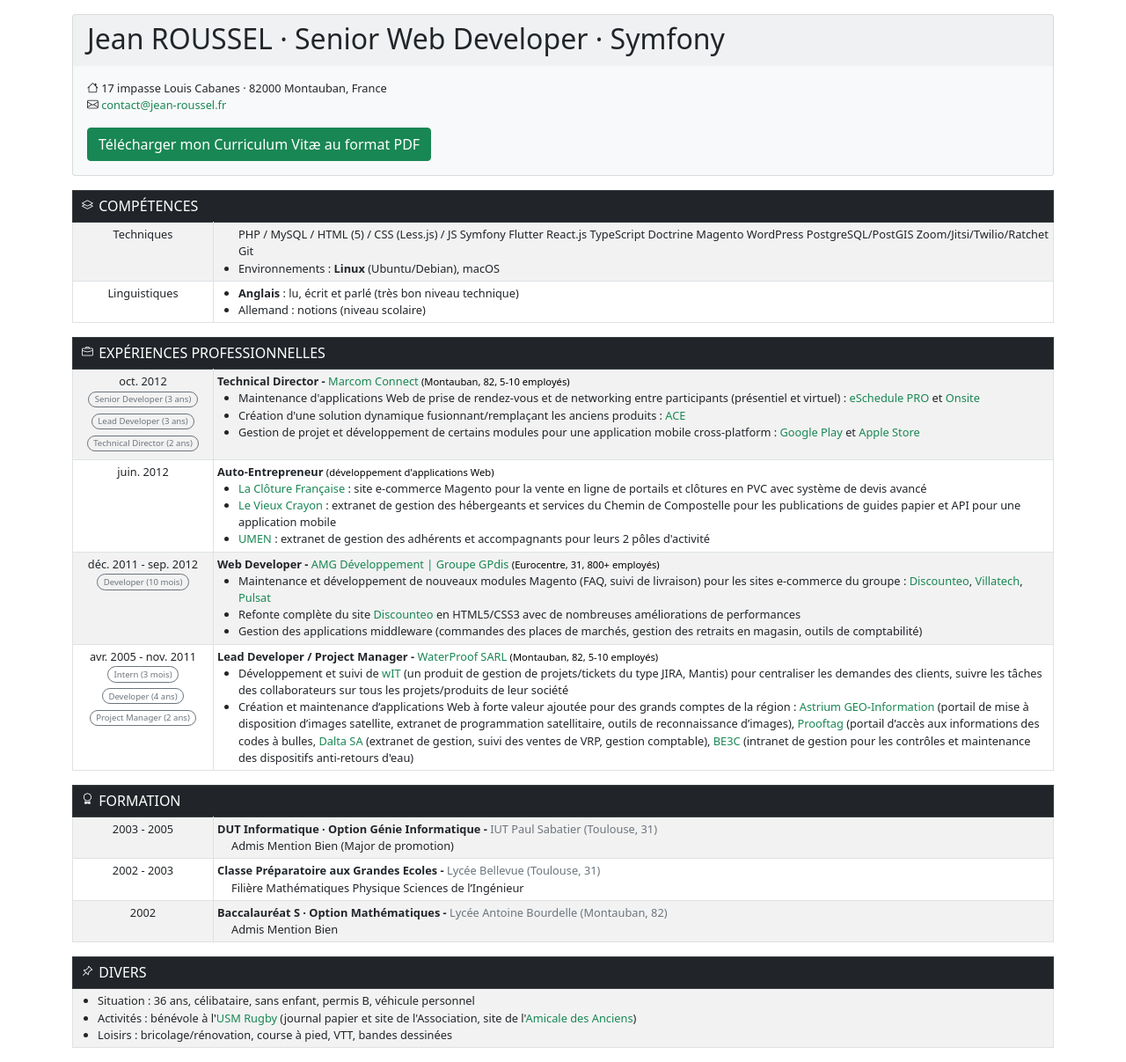
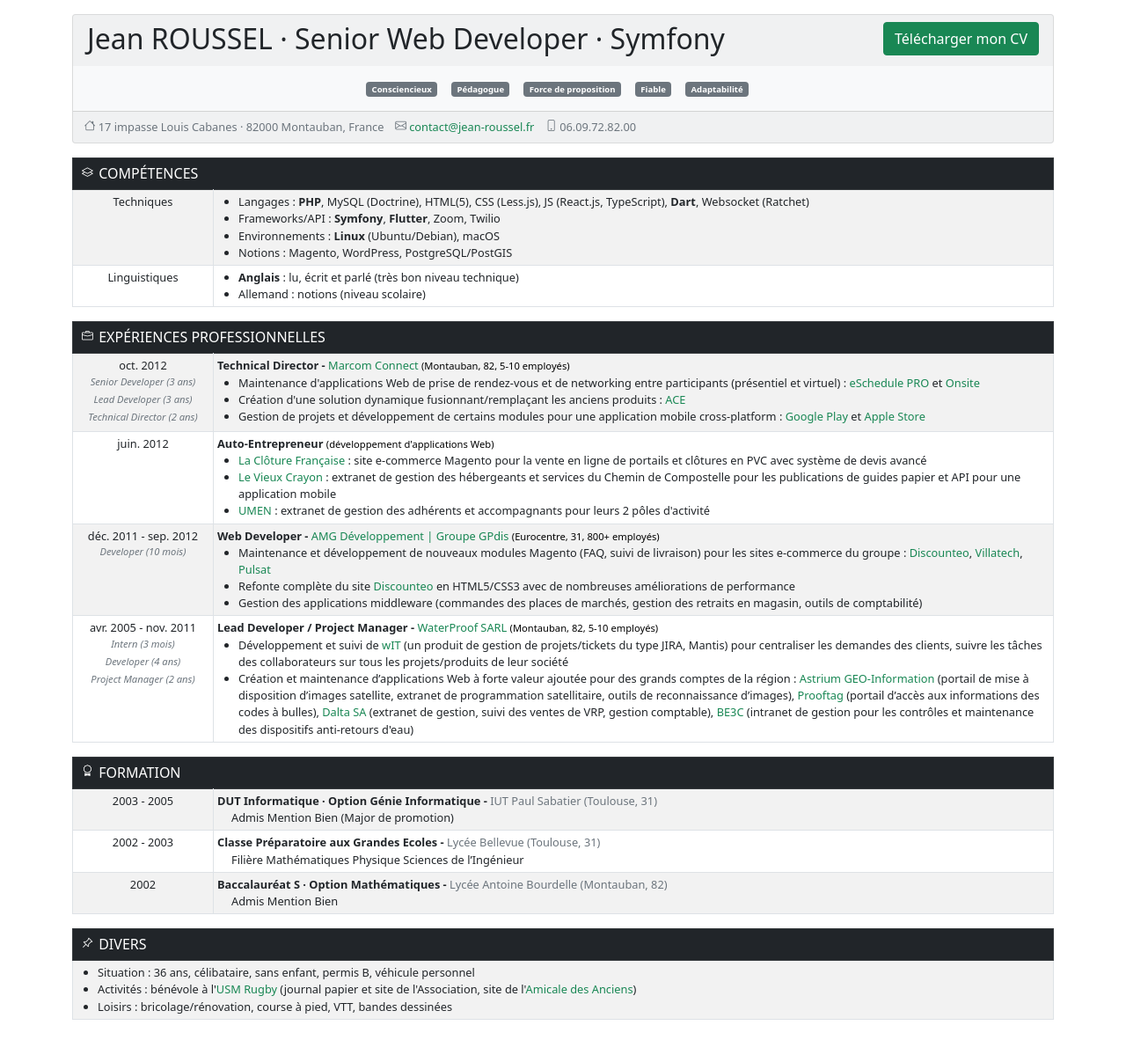
Before and after one commit to jroussel/jroussel.github.com, a Jekyll site: the page built from index.html, in a window 1280 px wide. Shown: the whole page at 88% size. Built offline with Jekyll 4.4.1, drawn with Linux system fonts in a browser that asks for light colours; nearby versions of some CDN libraries; after the commit the page ends 1175 px from its top, so only the background shows below that.

Commit message:
CV update 2021 (suite)

```diff
--- a/_includes/header.html
+++ b/_includes/header.html
@@ -1,13 +1,21 @@
 <div class="card text-dark bg-light mb-3" itemscope itemtype="http://data-vocabulary.org/Person">
-  <div class="card-header"><h1><span itemprop="name">Jean ROUSSEL</span> · <span itemprop="title">Senior Web Developer · Symfony</span></h1></div>
+  <div class="card-header">
+    <h1 class="float-start"><span itemprop="name">Jean ROUSSEL</span> · <span itemprop="title">Senior Web Developer · Symfony</span></h1>
+    <a href="/CV_Roussel-Jean.pdf" target="_blank" class="btn btn-success btn-large d-print-none float-end" rel="nofollow" onclick="_gaq.push(['_trackEvent', 'CV', 'download']);">Télécharger mon CV</a>
+  </div>
   <div class="card-body">
+    <span class="badge bg-secondary">Consciencieux</span>
+    <span class="badge bg-secondary">Pédagogue</span>
+    <span class="badge bg-secondary">Force de proposition</span>
+    <span class="badge bg-secondary">Fiable</span>
+    <span class="badge bg-secondary">Adaptabilité</span>
+  </div>
+  <div class="card-footer text-muted">
     <address>
-	    <div>
-	      <i class="bi-house"></i> <span itemprop="address" itemscope itemtype="http://data-vocabulary.org/Address"><span itemprop="street-address">17 impasse Louis Cabanes</span> · <span itemprop="postal-code">82000</span> <span itemprop="locality">Montauban</span>, <span itemprop="country-name">France</span></span>
-	      <br /><i class="bi-envelope"></i> <a href="mailto:&#099;&#111;&#110;&#116;&#097;&#099;&#116;&#064;&#106;&#101;&#097;&#110;&#045;&#114;&#111;&#117;&#115;&#115;&#101;&#108;&#046;&#102;&#114;" onclick="_gaq.push(['_trackEvent', 'Social', 'Email']);"><span itemprop="email">&#099;&#111;&#110;&#116;&#097;&#099;&#116;&#064;&#106;&#101;&#097;&#110;&#045;&#114;&#111;&#117;&#115;&#115;&#101;&#108;&#046;&#102;&#114;</span></a>
-	      <span class="d-none d-print-inline"> · <i class="bi-globe"></i> <a href="https://jean-roussel.fr/"><span itemprop="url">https://jean-roussel.fr/</span></a></span>
-	    </div>
-	  </address>
-    <a href="/CV_Roussel-Jean.pdf" target="_blank" class="btn btn-success btn-large d-print-none" rel="nofollow" onclick="_gaq.push(['_trackEvent', 'CV', 'download']);">Télécharger mon Curriculum Vitæ au format PDF</a>
+      <i class="bi-house" title="Adresse"></i> <span itemprop="address" itemscope itemtype="http://data-vocabulary.org/Address"><span itemprop="street-address">17 impasse Louis Cabanes</span> · <span itemprop="postal-code">82000</span> <span itemprop="locality">Montauban</span>, <span itemprop="country-name">France</span></span>
+      <i class="bi-envelope" title="E-mail"></i> <a href="mailto:&#099;&#111;&#110;&#116;&#097;&#099;&#116;&#064;&#106;&#101;&#097;&#110;&#045;&#114;&#111;&#117;&#115;&#115;&#101;&#108;&#046;&#102;&#114;" onclick="_gaq.push(['_trackEvent', 'Social', 'Email']);"><span itemprop="email">&#099;&#111;&#110;&#116;&#097;&#099;&#116;&#064;&#106;&#101;&#097;&#110;&#045;&#114;&#111;&#117;&#115;&#115;&#101;&#108;&#046;&#102;&#114;</span></a>
+      <i class="bi-phone" title="Téléphone"></i> <span itemprop="telephone">06.09.72.82.00</span>
+      <span class="d-none d-print-inline"><i class="bi-globe" title="Site"></i> <a href="https://jean-roussel.fr/"><span itemprop="url">https://jean-roussel.fr/</span></a></span>
+    </address>
   </div>
 </div>
--- a/_includes/sections/competences.html
+++ b/_includes/sections/competences.html
@@ -9,23 +9,10 @@
         <td class="text-center">Techniques
         <td>
           <ul>
-            PHP / MySQL / HTML (5) / CSS (Less.js) / JS
-            Symfony
-            Flutter
-            React.js
-            TypeScript
-            Doctrine
-
-            Magento
-            WordPress
-
-            PostgreSQL/PostGIS
-
-            Zoom/Jitsi/Twilio/Ratchet
-
-            Git
-
+            <li>Langages : <strong>PHP</strong>, MySQL (Doctrine), HTML(5), CSS (Less.js), JS (React.js, TypeScript), <strong>Dart</strong>, Websocket (Ratchet)
+            <li>Frameworks/API : <strong>Symfony</strong>, <strong>Flutter</strong>, Zoom, Twilio
             <li>Environnements : <strong>Linux</strong> (Ubuntu/Debian), macOS
+            <li>Notions : Magento, WordPress, PostgreSQL/PostGIS
       <tr>
         <td class="text-center">Linguistiques
         <td>
--- a/_includes/sections/experiences-professionnelles.html
+++ b/_includes/sections/experiences-professionnelles.html
@@ -8,9 +8,9 @@
       <tr>
         <td class="text-center">
           oct. 2012
-              <span class="badge rounded-pill bg-secondary">Senior Developer (3 ans)</span>
-              <span class="badge rounded-pill bg-secondary">Lead Developer (3 ans)</span>
-              <span class="badge rounded-pill bg-secondary">Technical Director (2 ans)</span>
+              <span class="text-muted">Senior Developer (3 ans)</span>
+              <span class="text-muted">Lead Developer (3 ans)</span>
+              <span class="text-muted">Technical Director (2 ans)</span>
         <td>
           <dl>
             <dt>Technical Director - <span class="text-muted"><a href="https://www.marcom-connect.fr/" target="_blank">Marcom Connect</a> <small>(Montauban, 82, 5-10 employés)</small>
@@ -18,7 +18,7 @@
               <ul>
                 <li>Maintenance d'applications Web de prise de rendez-vous et de networking entre participants (présentiel et virtuel) : <a href="https://www.marcom-connect.fr/prise-de-rendez-vous-d-affaires/marcom-eschedule-pro/" target="_blank">eSchedule PRO</a> et <a href="https://www.marcom-connect.com/meeting-scheduler/marcom-eschedule-pro/#onsite" target="_blank">Onsite</a>
                 <li>Création d'une solution dynamique fusionnant/remplaçant les anciens produits : <a href="https://www.marcom-ace.com/fr" target="_blank">ACE</a>
-                <li>Gestion de projet et développement de certains modules pour une application mobile cross-platform : <a href="https://play.google.com/store/apps/details?id=com.marcomconnect.onsite" target="_blank">Google Play</a> et <a href="https://apps.apple.com/fr/app/marcom-onsite/id1470919264" target="_blank">Apple Store</a>
+                <li>Gestion de projets et développement de certains modules pour une application mobile cross-platform : <a href="https://play.google.com/store/apps/details?id=com.marcomconnect.onsite" target="_blank">Google Play</a> et <a href="https://apps.apple.com/fr/app/marcom-onsite/id1470919264" target="_blank">Apple Store</a>
       <tr>
         <td class="text-center">
           juin. 2012
@@ -33,21 +33,21 @@
       <tr>
         <td class="text-center">
           déc. 2011 - sep. 2012
-              <span class="badge rounded-pill bg-secondary">Developer (10 mois)</span>
+              <span class="text-muted">Developer (10 mois)</span>
         <td>
           <dl>
             <dt>Web Developer - <span class="text-muted"><a href="http://www.gpdis.com/" target="_blank">AMG Développement | Groupe GPdis</a> <small>(Eurocentre, 31, 800+ employés)</small>
             <dd>
               <ul>
                 <li>Maintenance et développement de nouveaux modules Magento (FAQ, suivi de livraison) pour les sites e-commerce du groupe : <span class="link">Discounteo</span>, <a href="https://www.villatech.fr/" target="_blank">Villatech</a>, <a href="https://www.pulsat.fr/" target="_blank">Pulsat</a>
-                <li>Refonte complète du site <span class="link">Discounteo</span> en HTML5/CSS3 avec de nombreuses améliorations de performances
+                <li>Refonte complète du site <span class="link">Discounteo</span> en HTML5/CSS3 avec de nombreuses améliorations de performance
                 <li>Gestion des applications middleware (commandes des places de marchés, gestion des retraits en magasin, outils de comptabilité)
       <tr>
         <td class="text-center">
           avr. 2005 - nov. 2011
-              <span class="badge rounded-pill bg-secondary">Intern (3 mois)</span>
-              <span class="badge rounded-pill bg-secondary">Developer (4 ans)</span>
-              <span class="badge rounded-pill bg-secondary">Project Manager (2 ans)</span>
+              <span class="text-muted">Intern (3 mois)</span>
+              <span class="text-muted">Developer (4 ans)</span>
+              <span class="text-muted">Project Manager (2 ans)</span>
         <td>
           <dl>
             <dt>Lead Developer / Project Manager - <span class="text-muted"><span class="link">WaterProof SARL</span> <small>(Montauban, 82, 5-10 employés)</small>
@@ -55,6 +55,6 @@
               <ul>
                 <li>Développement et suivi de <span class="link">wIT</span> (un produit de gestion de projets/tickets du type JIRA, Mantis) pour centraliser les demandes des clients, suivre les tâches des collaborateurs sur tous les projets/produits de leur société
                 <li>
-                  Création et maintenance d’applications Web à forte valeur ajoutée pour des grands comptes de la région : <span class="link">Astrium GEO-Information</span> (portail de mise à disposition d’images satellite, extranet de programmation satellitaire, outils de reconnaissance d’images), <a href="http://www.prooftag.net/fr/" target="_blank">Prooftag</a> (portail d’accès aux informations des codes à bulles, <a href="https://www.dalta-sa.com/" target="_blank">Dalta SA</a> (extranet de gestion, suivi des ventes de VRP, gestion comptable), <a href="https://www.be3c.com/" target="_blank">BE3C</a> (intranet de gestion pour les contrôles et maintenance des dispositifs anti-retours d'eau)
+                  Création et maintenance d’applications Web à forte valeur ajoutée pour des grands comptes de la région : <span class="link">Astrium GEO-Information</span> (portail de mise à disposition d’images satellite, extranet de programmation satellitaire, outils de reconnaissance d’images), <a href="http://www.prooftag.net/fr/" target="_blank">Prooftag</a> (portail d’accès aux informations des codes à bulles), <a href="https://www.dalta-sa.com/" target="_blank">Dalta SA</a> (extranet de gestion, suivi des ventes de VRP, gestion comptable), <a href="https://www.be3c.com/" target="_blank">BE3C</a> (intranet de gestion pour les contrôles et maintenance des dispositifs anti-retours d'eau)
   </table>
 </section>
--- a/css/all.css
+++ b/css/all.css
@@ -35,11 +35,29 @@
 div.card > div.card-header {
 	border-bottom: 0;
 }
-div.card > div.card-body > address {
+div.card > div.card-body {
+	text-align: center;
+}
+div.card > div.card-body > span.badge {
+	margin-right: 0.8rem;
+}
+div.card > div.card-footer {
+	padding-left: 0;
+}
+div.card > div.card-footer > address {
 	margin-bottom: 0;
 }
-div.card > div.card-body > a.btn {
-	margin-top: 1rem;
+div.card > div.card-footer > address > span,
+div.card > div.card-footer > address > a,
+div.card > div.card-footer > address > i {
+	display: block;
+	float: left;
+}
+div.card > div.card-footer > address > i,
+div.card > div.card-footer > address > span > i {
+	margin-top: -1px;
+	margin-left: 0.8rem;
+	margin-right: 0.2rem;
 }
 
 table > thead > tr > th {
@@ -54,7 +72,6 @@
 table > thead > tr > th > a:active {
 	color: #fff;
 	text-decoration: none;
-	cursor: initial;
 	text-transform: uppercase;
 }
 
@@ -88,11 +105,10 @@
 	padding-left: 0.5rem;
 }
 
-table > tbody > tr > td.text-center > span.badge,
-dl > dd > span.badge {
-	background: none !important;
-	border: 1px solid #6c757d!important;
-	color: #6c757d!important;
+table > tbody > tr > td.text-center > span.text-muted {
+	display: block;
+	font-size: 0.7rem;
 	font-weight: 400;
-	margin-bottom: 0.3rem;
+	font-style: italic;
+	margin-bottom: 0.2rem;
 }
```
